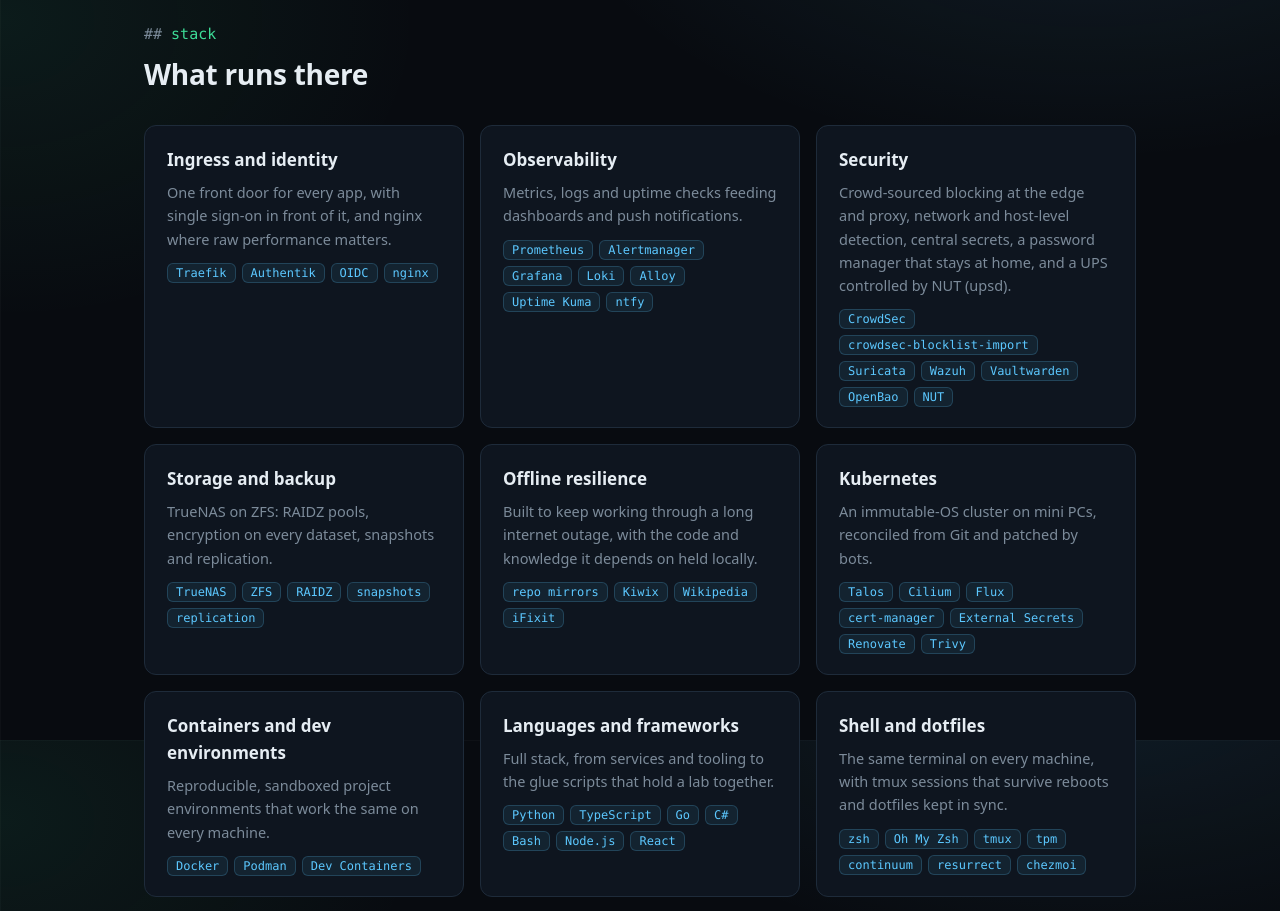
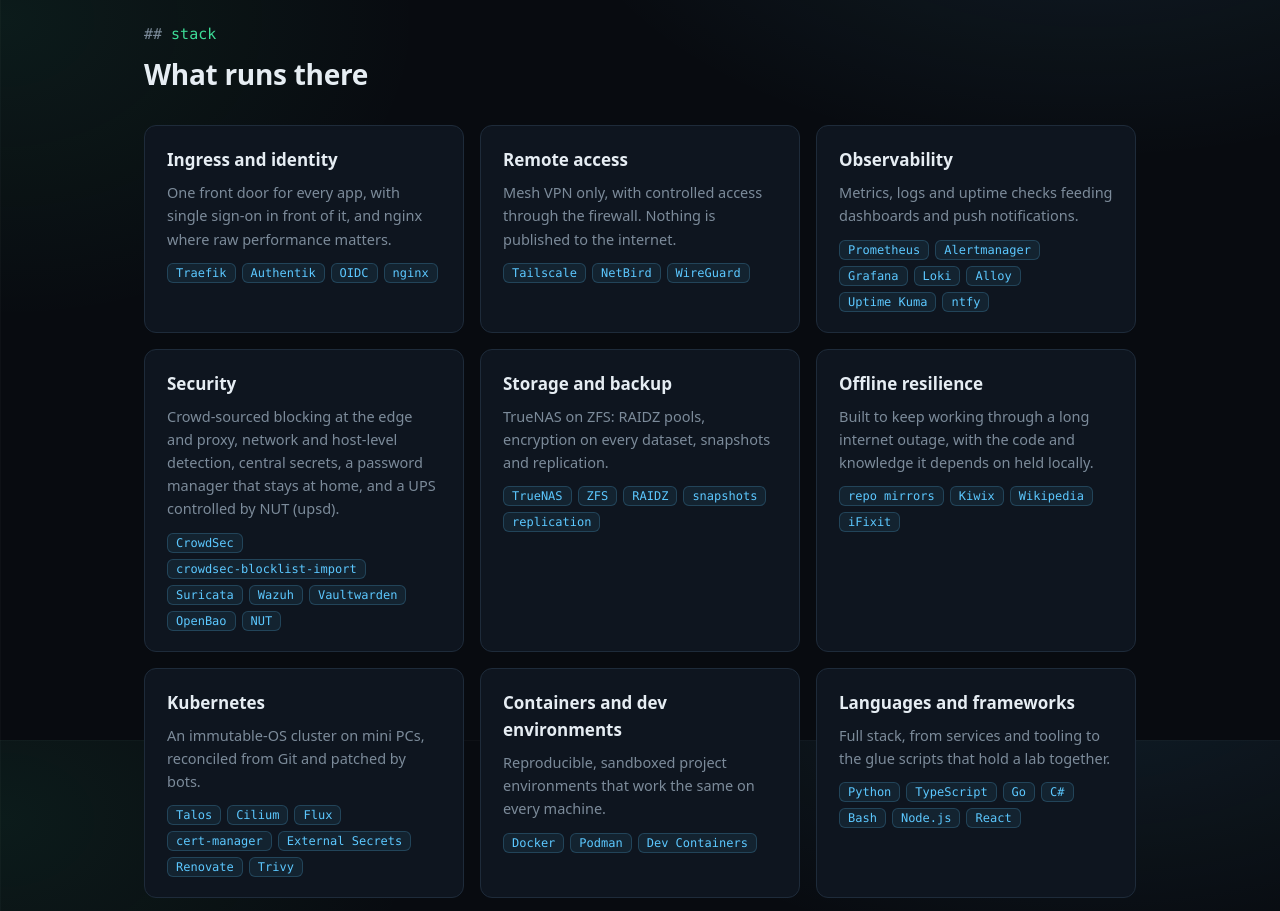
Before and after one commit to mselin/mselin.github.io, a plain HTML site: page index.html in a window 1280 px wide. Shown: the part 2460-3371 px from the top of the page. Drawn offline with Linux system fonts and the light colour scheme.

Commit message:
Add a remote access card with Tailscale and NetBird
Co-Authored-By: Claude Fable 5.2 <noreply@anthropic.com>
Claude-Session: https://claude.ai/code/session_013DgN9N6MedXYU6Hmksz994

```diff
--- a/index.html
+++ b/index.html
@@ -184,6 +184,7 @@
   <p class="sub">What runs there</p>
   <div class="grid">
     <div class="card"><h3>Ingress and identity</h3><p>One front door for every app, with single sign-on in front of it, and nginx where raw performance matters.</p><div class="tags"><a href="https://github.com/traefik/traefik">Traefik</a><a href="https://github.com/goauthentik/authentik">Authentik</a><span>OIDC</span><a href="https://github.com/nginx/nginx">nginx</a></div></div>
+    <div class="card"><h3>Remote access</h3><p>Mesh VPN only, with controlled access through the firewall. Nothing is published to the internet.</p><div class="tags"><a href="https://github.com/tailscale/tailscale">Tailscale</a><a href="https://github.com/netbirdio/netbird">NetBird</a><span>WireGuard</span></div></div>
     <div class="card"><h3>Observability</h3><p>Metrics, logs and uptime checks feeding dashboards and push notifications.</p><div class="tags"><a href="https://github.com/prometheus/prometheus">Prometheus</a><a href="https://github.com/prometheus/alertmanager">Alertmanager</a><a href="https://github.com/grafana/grafana">Grafana</a><a href="https://github.com/grafana/loki">Loki</a><a href="https://github.com/grafana/alloy">Alloy</a><a href="https://github.com/louislam/uptime-kuma">Uptime Kuma</a><a href="https://github.com/binwiederhier/ntfy">ntfy</a></div></div>
     <div class="card"><h3>Security</h3><p>Crowd-sourced blocking at the edge and proxy, network and host-level detection, central secrets, a password manager that stays at home, and a UPS controlled by NUT (upsd).</p><div class="tags"><a href="https://github.com/crowdsecurity/crowdsec">CrowdSec</a><a href="https://github.com/wolffcatskyy/crowdsec-blocklist-import">crowdsec-blocklist-import</a><a href="https://github.com/OISF/suricata">Suricata</a><a href="https://github.com/wazuh/wazuh">Wazuh</a><a href="https://github.com/dani-garcia/vaultwarden">Vaultwarden</a><a href="https://github.com/openbao/openbao">OpenBao</a><a href="https://github.com/networkupstools/nut">NUT</a></div></div>
     <div class="card"><h3>Storage and backup</h3><p>TrueNAS on ZFS: RAIDZ pools, encryption on every dataset, snapshots and replication.</p><div class="tags"><a href="https://github.com/truenas">TrueNAS</a><a href="https://github.com/openzfs/zfs">ZFS</a><span>RAIDZ</span><span>snapshots</span><span>replication</span></div></div>
```
